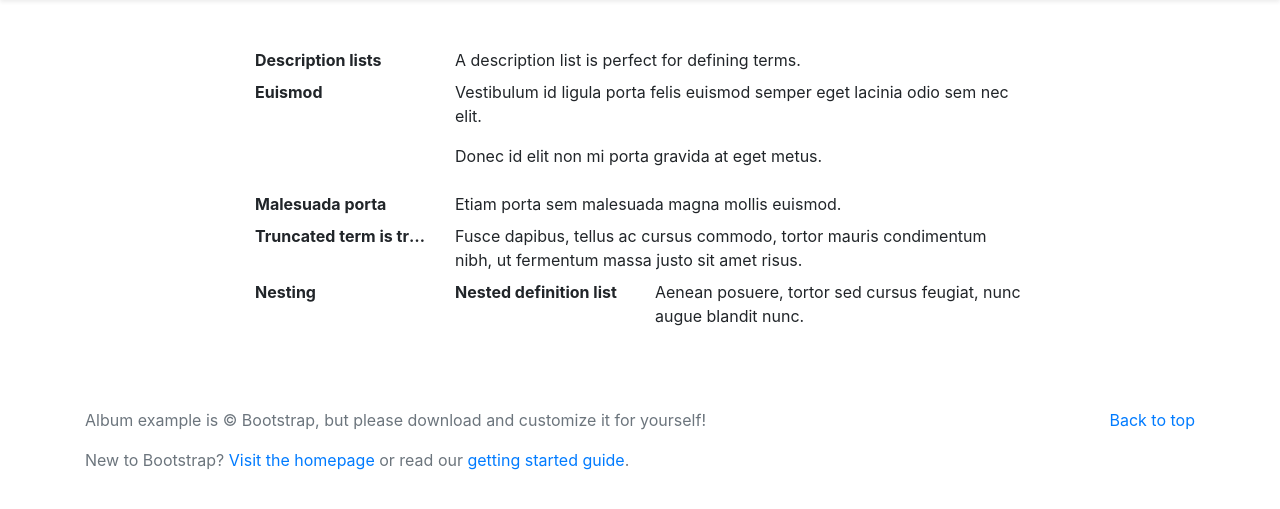
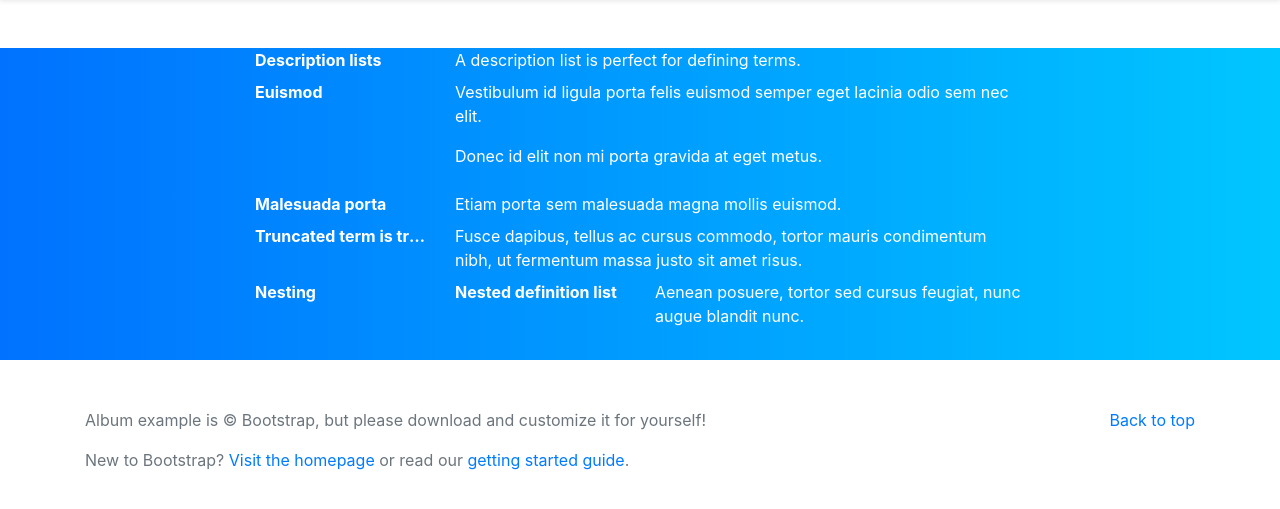
Before and after one commit to FlorentViel/Webflix, a PHP site: page /delete_movie.php in a window 1280 px wide. Shown: the part 56-565 px from the top of the page. Run offline with PHP 8.4, Linux system fonts and the light colour scheme.

Commit message:
petite-mise-à-jour

```diff
--- a/assets/css/style.css
+++ b/assets/css/style.css
@@ -2,8 +2,12 @@
     margin-top: 100px;
 }
 
-#body{
+.blue-blue-light {
     background: -webkit-linear-gradient(left, #0072ff, #00c6ff);
+}
+
+text-white {
+    color: white;
 }
 
 .contact-form{
--- a/delete_movie.php
+++ b/delete_movie.php
@@ -15,7 +15,7 @@ $id = isset($_GET['id']) ? $_GET['id'] : 0;
 
 </div>
 
-
+<div class = "blue-blue-light text-white">
 <dl class="row  mt-5 mb-5 mx-auto " style="width: 800px;">
   <dt class="col-sm-3">Description lists</dt>
   <dd class="col-sm-9">A description list is perfect for defining terms.</dd>
@@ -40,6 +40,7 @@ $id = isset($_GET['id']) ? $_GET['id'] : 0;
     </dl>
   </dd>
 </dl>
+</div>
 
 
 
--- a/partials/header.php
+++ b/partials/header.php
@@ -24,7 +24,7 @@
   </head>
 
   <body>
-    <div id = "body">
+    <div class = "blue-blue-light">
 
 
     <header>
```
